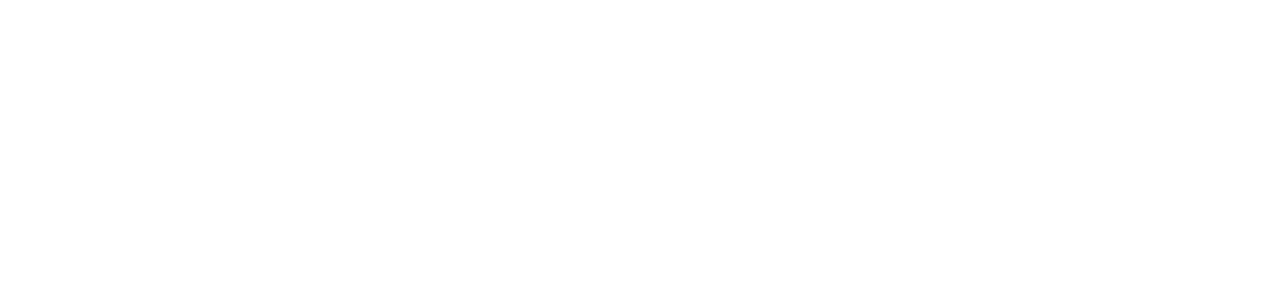
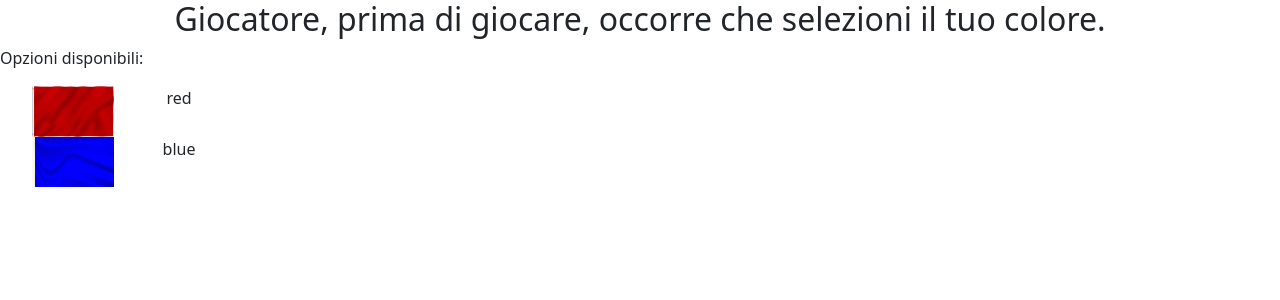
Before and after one commit to dnmtt09/checkers-game, an Angular app: page / in a window 1280 px wide. Shown: the top 300 px of the page. Built offline with nearby package versions, Linux system fonts and the light colour scheme.

Commit message:
initialize img and app component

```diff
--- a/src/app/app.component.html
+++ b/src/app/app.component.html
@@ -1,5 +1,6 @@
 <main>
   <router-outlet></router-outlet>
-  <app-chessboard></app-chessboard>
+  <!-- <app-chessboard></app-chessboard> -->
+  <app-player-color></app-player-color>
 </main>
 <footer></footer>
--- a/src/app/app.component.ts
+++ b/src/app/app.component.ts
@@ -2,12 +2,13 @@
 import { CommonModule } from '@angular/common';
 import { RouterOutlet } from '@angular/router';
 import { ChessboardComponent } from './components/chessboard/chessboard.component';
+import { PlayerColorComponent } from './components/menu/player-color/player-color.component';
 
 @Component({
   selector: 'app-root',
   standalone: true,
   templateUrl: './app.component.html',
-  imports: [CommonModule, RouterOutlet, ChessboardComponent],
+  imports: [CommonModule, RouterOutlet, ChessboardComponent, PlayerColorComponent],
 })
 export class AppComponent {
   title = 'checkers-game';
```
Also changed, not shown: src/assets/img/blue-flag.jpeg (added), src/assets/img/red-flag.jpeg (added).
